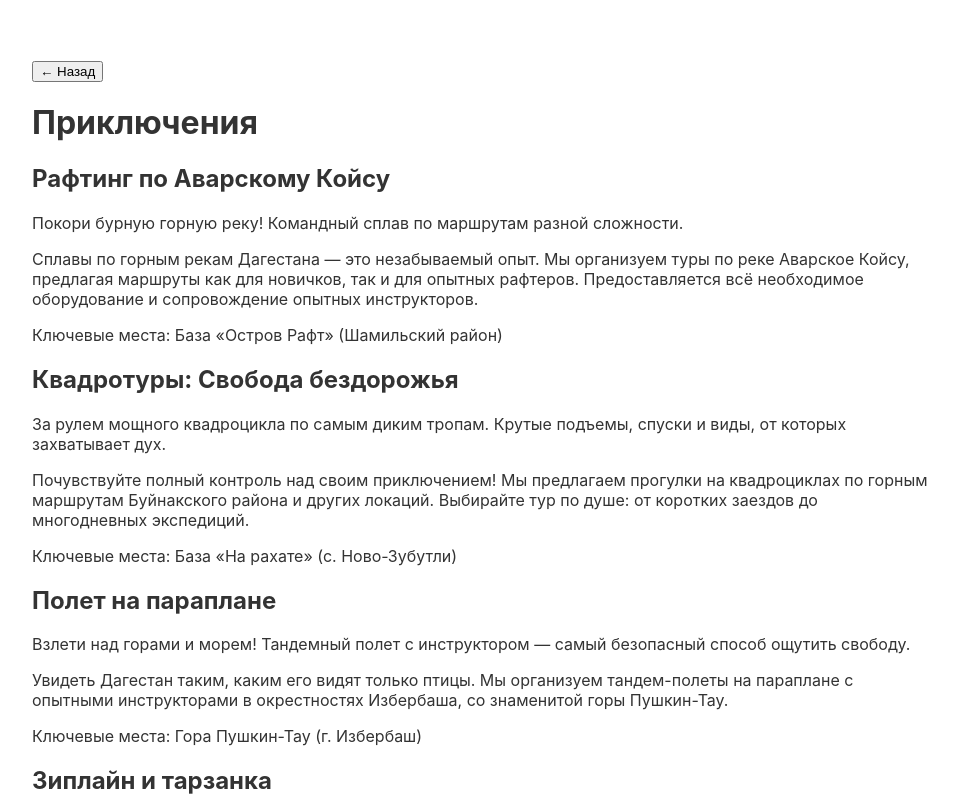
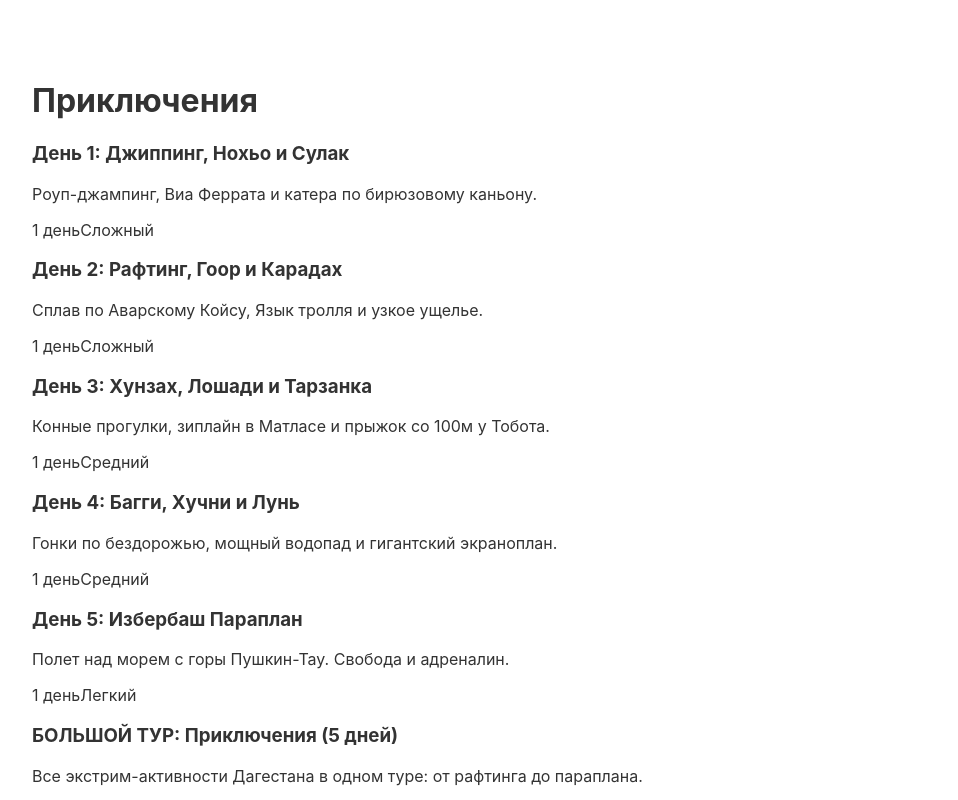
Before and after one commit to BrunoIsaev/EasyGo, a Next.js app: page /guide in a window 1280 px wide. Both pictures are taken after a click on the element "Приключения". Shown: the top 800 px of the page, without its empty margins (158-1116 px from the left). Built offline with nearby package versions, Linux system fonts and the light colour scheme.

Commit message:
Update Guide page to show Adventure routes dynamically

```diff
--- a/src/pages/guide.tsx
+++ b/src/pages/guide.tsx
@@ -4,6 +4,7 @@ import { useRouter } from 'next/router';
 import Head from 'next/head';
 import { GUIDE_SECTIONS, Section } from '@/data/guideData';
 import styles from '@/styles/GuidePage.module.css';
+import { TOUR_ROUTES } from '@/data/routes';
 
 const GuidePage = () => {
   const router = useRouter();
@@ -126,7 +127,33 @@ const GuidePage = () => {
         </title>
       </Head>
       <main className={styles.container}>
-        {selectedSectionData ? renderDetailView(selectedSectionData) : renderGridView()}
+        {selectedSectionData ? (
+          selectedSectionData.title === 'Приключения' ? (
+            <div className="space-y-6">
+              <h1 className="text-3xl font-bold mb-6">{selectedSectionData.title}</h1>
+              <div className="grid gap-6 md:grid-cols-2 lg:grid-cols-3">
+                {TOUR_ROUTES.filter(r => r.tags.includes('приключения')).map((route) => (
+                  <div key={route.id} className="bg-white rounded-xl shadow-sm border p-6 hover:shadow-md transition-shadow cursor-pointer"
+                       onClick={() => window.location.href = `/guide?route=${route.id}`}>
+                    {/* Примечание: здесь нужна логика перехода к деталям маршрута.
+                        Если у тебя есть роутинг для деталей, используй его.
+                        Пока сделаем заглушку или ссылку на главную с открытым поиском */}
+                    <h3 className="text-xl font-semibold mb-2">{route.title}</h3>
+                    <p className="text-gray-600 text-sm mb-4 line-clamp-3">{route.description}</p>
+                    <div className="flex items-center gap-2 text-xs text-gray-500">
+                      <span className="px-2 py-1 bg-gray-100 rounded">{route.duration}</span>
+                      <span className={`px-2 py-1 rounded ${route.difficulty === 'Сложный' ? 'bg-red-100 text-red-700' : route.difficulty === 'Средний' ? 'bg-yellow-100 text-yellow-700' : 'bg-green-100 text-green-700'}`}>
+                        {route.difficulty}
+                      </span>
+                    </div>
+                  </div>
+                ))}
+              </div>
+            </div>
+          ) : (
+            renderDetailView(selectedSectionData)
+          )
+        ) : renderGridView()}
       </main>
     </>
   );
```
